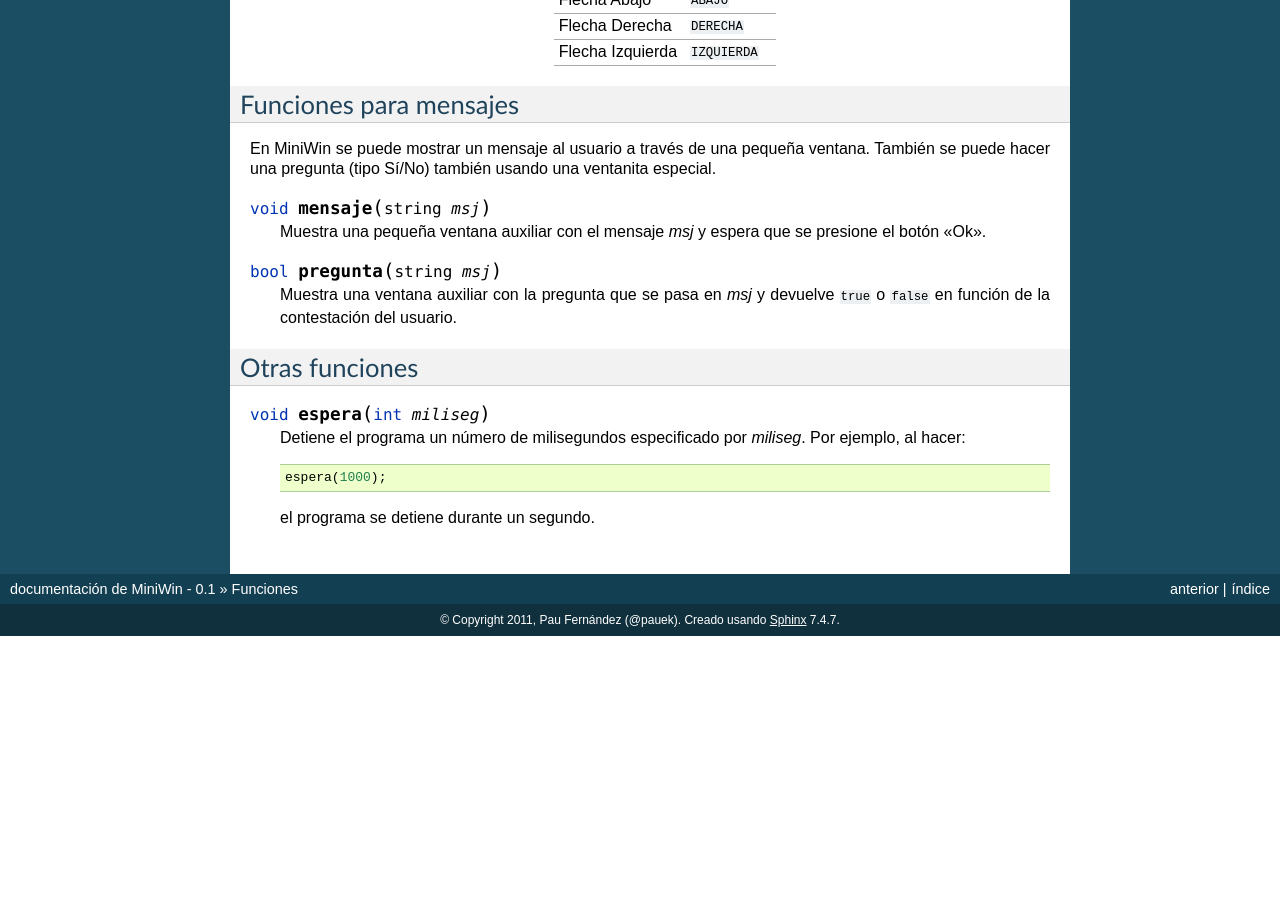
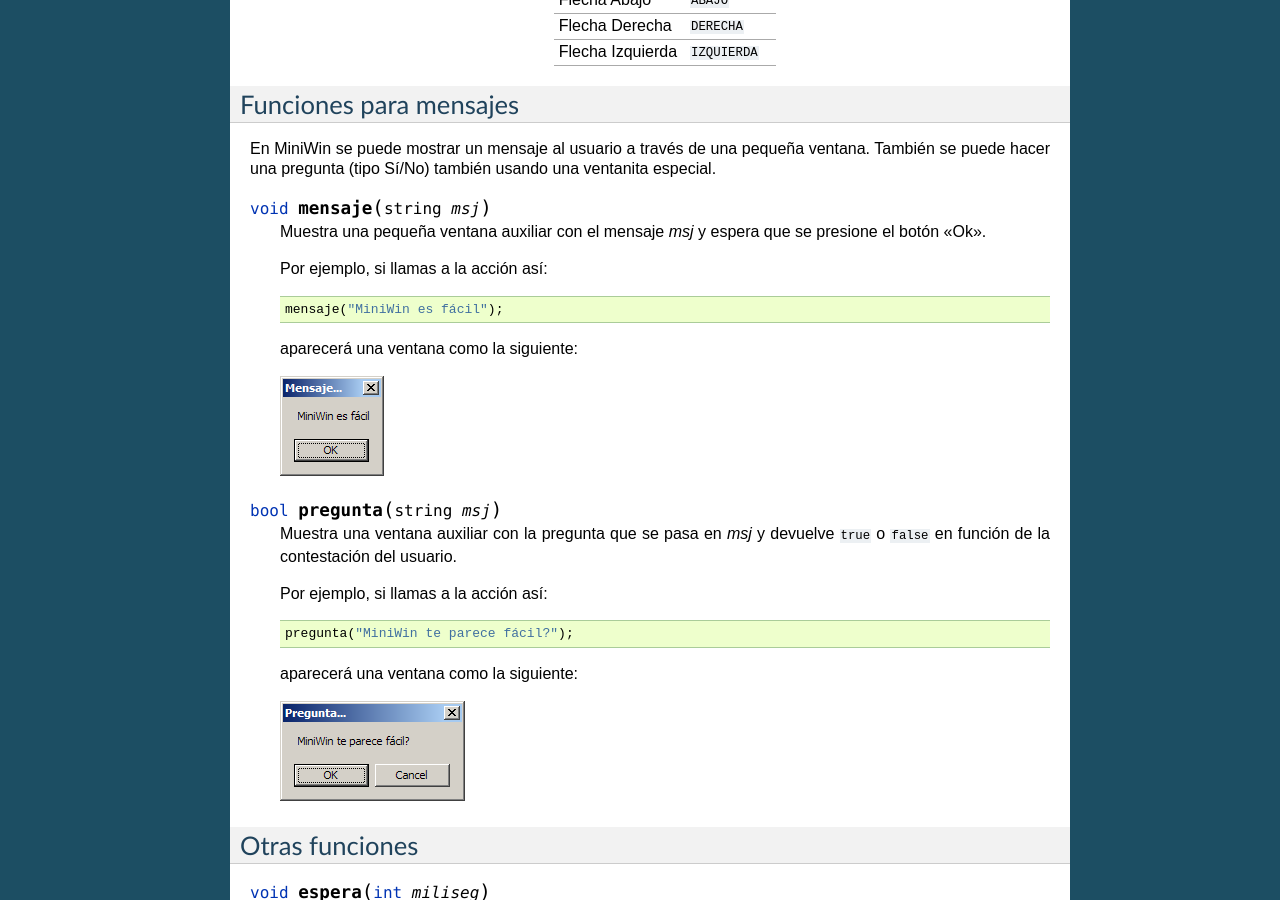
Before and after one commit to pauek/MiniWin, a Sphinx documentation site: the page built from docs/Utilizacion.rst, in a window 1280 px wide and 900 px high, scrolled down 3785 px. Built offline with Sphinx 7.4.7, drawn with Linux system fonts in a browser that asks for light colours; before the commit the page ends 4421 px from its top, so only the background shows below that.

Commit message:
Añadimos un ejemplo para 'pregunta' y 'mensaje' con Screenshot

```diff
--- a/docs/Utilizacion.rst
+++ b/docs/Utilizacion.rst
@@ -232,11 +232,27 @@ también usando una ventanita especial.
    Muestra una pequeña ventana auxiliar con el mensaje *msj* y espera
    que se presione el botón "Ok".
 
+   Por ejemplo, si llamas a la acción así::
+
+      mensaje("MiniWin es fácil");
+
+   aparecerá una ventana como la siguiente:
+
+   .. image:: _static/msj1.png
+
 .. cpp:function:: bool pregunta(string msj)
 
    Muestra una ventana auxiliar con la pregunta que se pasa en *msj* y
    devuelve ``true`` o ``false`` en función de la contestación del
    usuario.
+
+   Por ejemplo, si llamas a la acción así::
+
+      pregunta("MiniWin te parece fácil?");
+
+   aparecerá una ventana como la siguiente:
+
+   .. image:: _static/msj2.png
 
 Otras funciones
 ---------------
```
Also changed, not shown: docs/_static/msj1.png (added), docs/_static/msj2.png (added).
